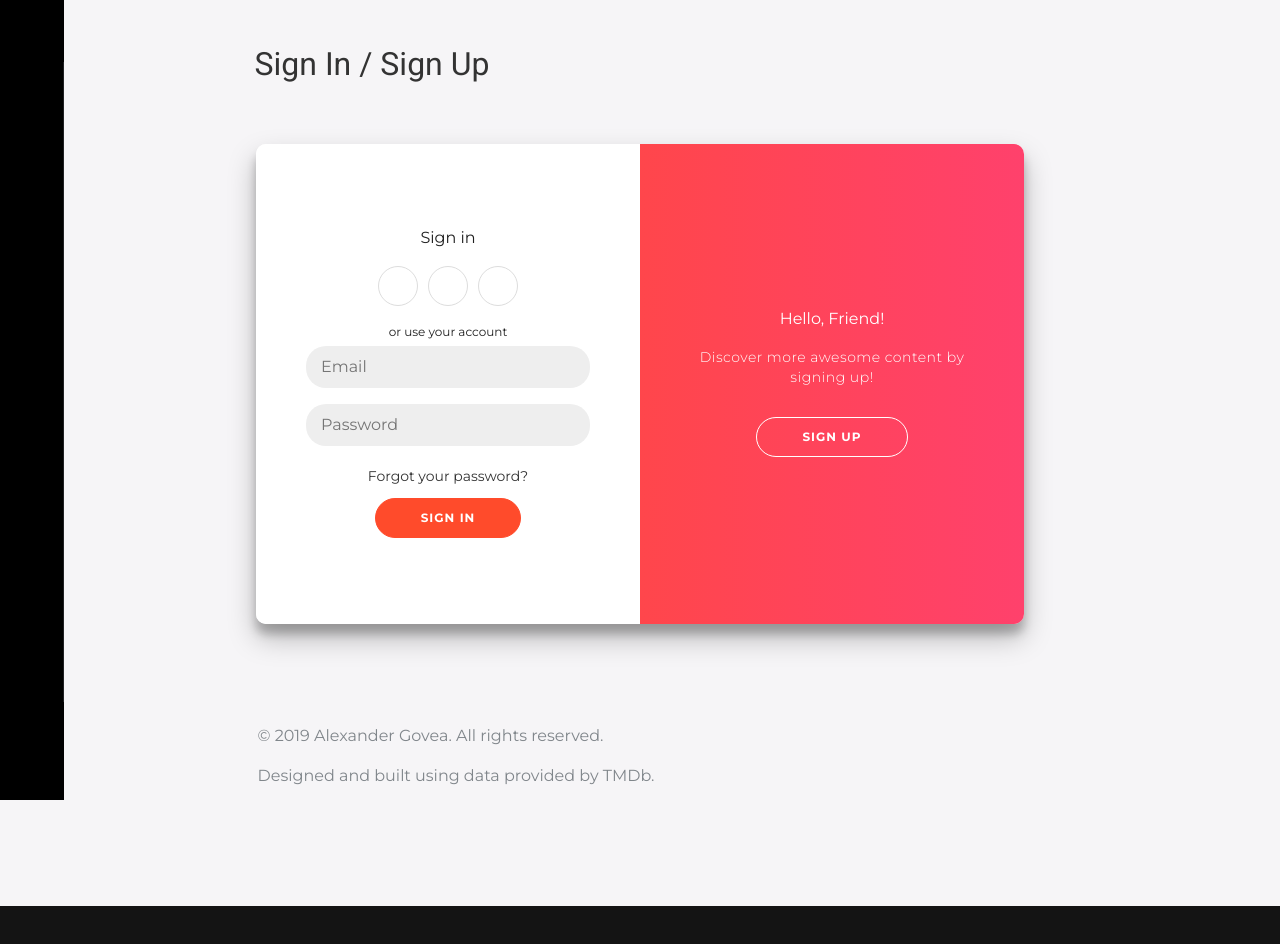
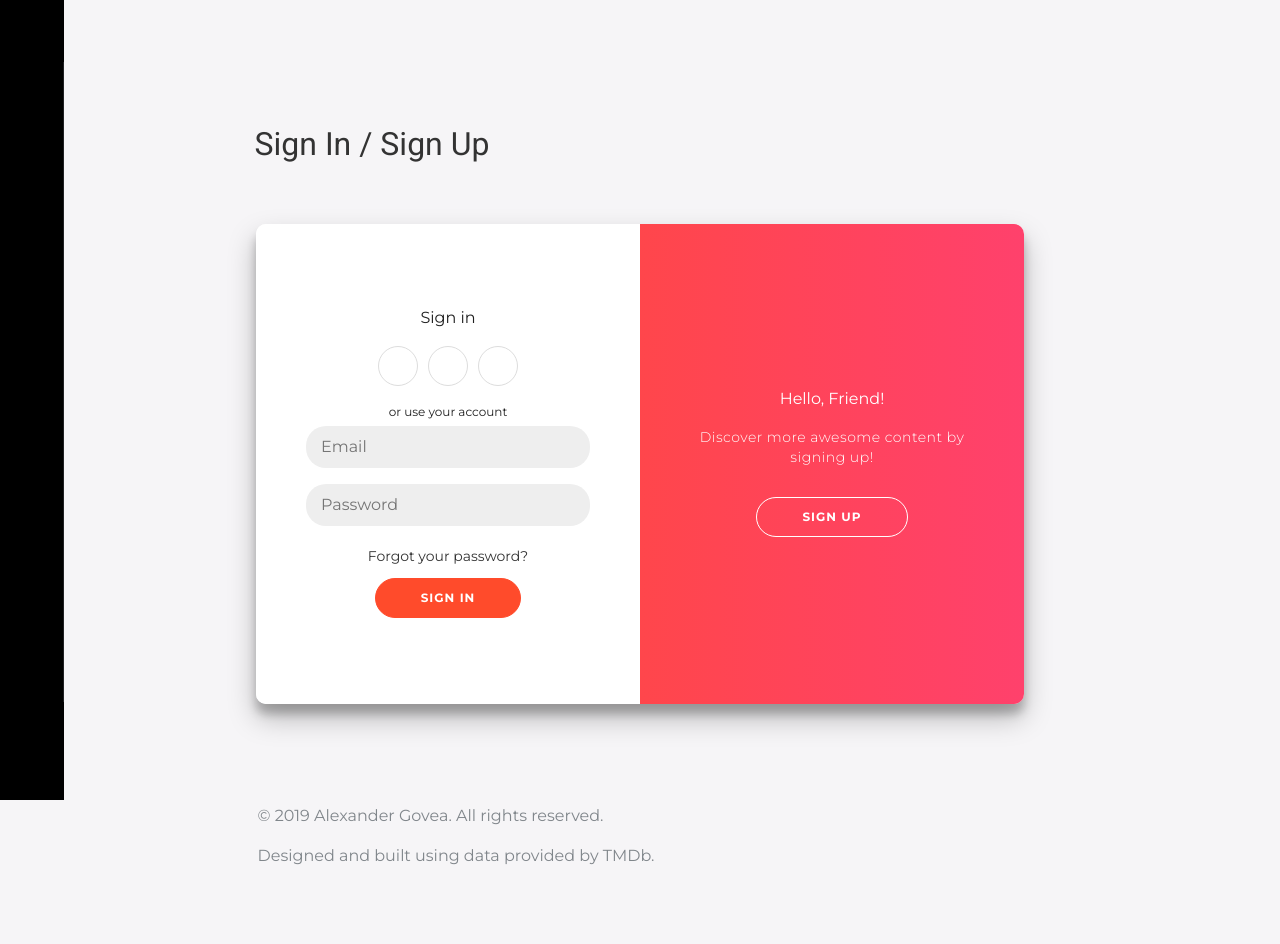
Before and after one commit to AlexanderAlatorreGovea/MovieTheaterProject, a React (Create React App) app: page /SignIn in a window 1280 px wide. Shown: the top 944 px of the page. Before the commit the page ends 906 px from the top, so only its background shows below. Built offline with nearby package versions, Linux system fonts and the light colour scheme; some icons are missing; a web font is replaced by a local one.

Commit message:
new changes

```diff
--- a/src/components/App/App.js
+++ b/src/components/App/App.js
@@ -76,7 +76,7 @@ class App extends React.Component {
                     </div>
                 </form>
             </div>
-        <nav className="main-nav">
+        <nav className="main-nav" style={{zIndex: '30000'}}>
           <ul className="main-nav__icons" style={{display: 'flex', listStyleType: 'none'}}>
             <li className="main-nav__icon" onClick={this.closeSearchBar} ><Link to={{pathname: "/", state: {displaySingIn: this.state.displaySingIn }}}><i className="white big home icon"></i></Link></li>
             <li className="main-nav__icon" onClick={this.closeSearchBar} ><Link to={{pathname: "/MovieDetailsDefault", state: {displaySingIn: this.state.displaySingIn }}}><i class="big white film icon"></i> </Link></li>
--- a/src/components/Home/Home.js
+++ b/src/components/Home/Home.js
@@ -2,6 +2,7 @@ import React from 'react';
 import HeroCarousel from '/Users/test/movietheaterprojectmaster/src/components/HeroCarrousel/HeroCarousel.js';
 import MovieSlider from '../MovieSlider/MovieSlider';
 import Preloader from '../Preloader/Preloader';
+import './Home.scss';
 
 class Home extends React.Component {
     render() {
--- /dev/null
+++ b/src/components/Home/Home.scss
@@ -0,0 +1,5 @@
+.Home {
+    @media screen and (min-width: 0px) and (max-width: 320px) {
+        width: 112vw;
+    }
+}
--- a/src/components/SignIn/SignIn.scss
+++ b/src/components/SignIn/SignIn.scss
@@ -10,12 +10,23 @@
 	flex-direction: column;
     font-family: 'Montserrat', sans-serif;
     height: 100%;
+    @media screen  and (min-width: 1440px) {
+        height: 100vh;
+        padding-top: 10rem;
+        padding-bottom: 10rem;
+    }
+    @media screen  and (min-width: 320px) {
+        padding-top: 5rem;
+    }
     .main-title{
         padding-bottom: 1rem;
         margin-top: 3rem;
         font-family: "Roboto", sans-serif;
         font-size: 2rem;
         color: #333;
+        @media screen  and (min-width: 1800px) {
+            margin-left: -52.5rem;
+        }
         @media screen  and (min-width: 950px) {
             margin-left: -33.5rem;
         }
@@ -38,6 +49,11 @@
         min-height: 480px;
         margin-bottom: 2rem;
         margin-top: 3rem;
+        @media screen  and (min-width: 1800px) {
+            width: 54vw;
+            margin-bottom: 10rem;
+            margin-top: 10rem;
+        }
     }
     .sign-up-container {
         left: 0;
```
